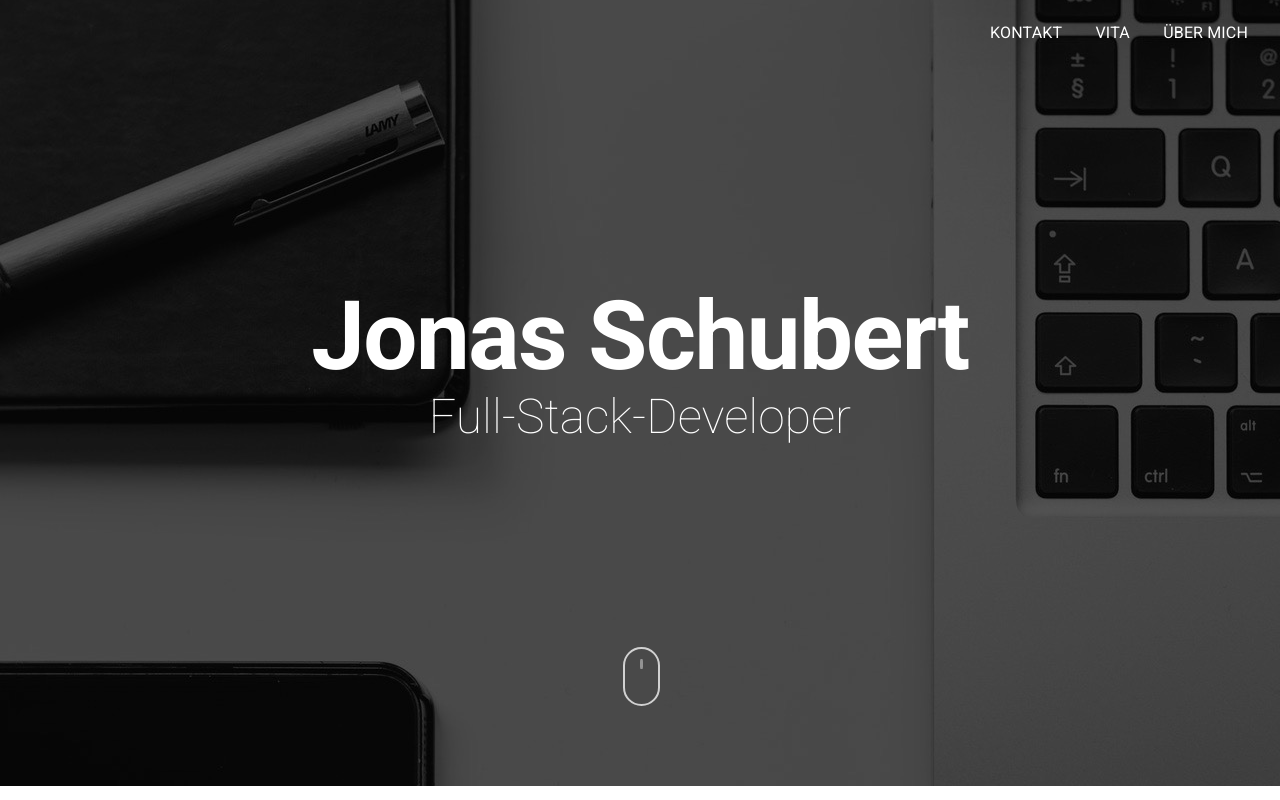
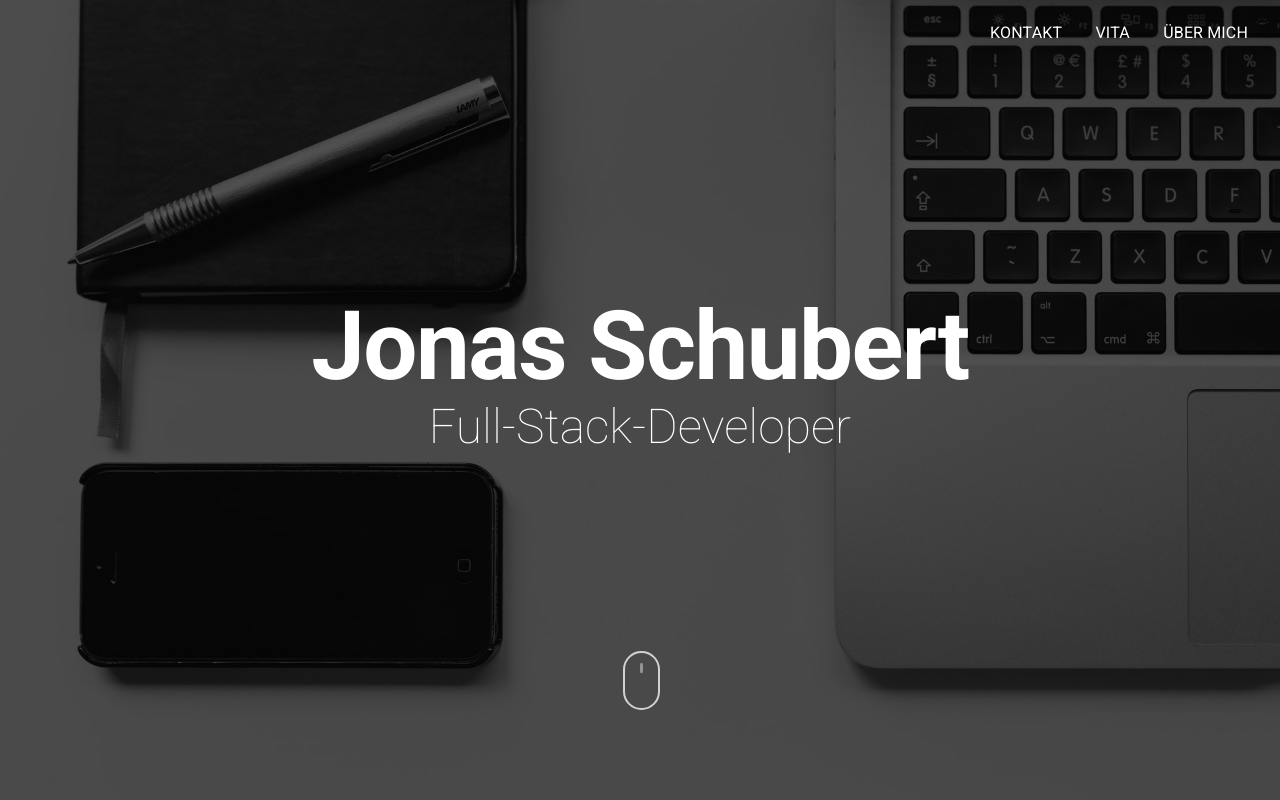
Before and after one commit to jnschbrt/website-portfolio, a Vue app: page / in a window 1280 px wide. Shown: the top 800 px of the page. Built offline with nearby package versions, Linux system fonts and the light colour scheme; some icons are missing.

Commit message:
no more parralax

```diff
--- a/src/components/Home.vue
+++ b/src/components/Home.vue
@@ -1,17 +1,23 @@
 <template>
-  <v-parallax src="../assets/parralax.jpg" height="786">
-    <v-row align="center" justify="center" class="mt-12 pt-12">
+  <section id="hero">
+    <v-img src="../assets/parralax.jpg" height="100vh">
+      <v-container fill-height>
+        <v-row align="center" justify="center" class="white--text mt-12 pt-12">
           <v-col class="text-center mt-12 pt-12" cols="12">
             <h1
               class="font-weight-bold mb-2"
-          :class="[$vuetify.breakpoint.smAndDown ? 'display-3' : 'display-4']"
+              :class="[
+                $vuetify.breakpoint.smAndDown ? 'display-3' : 'display-4'
+              ]"
               data-aos="fade-down"
             >
               Jonas Schubert
             </h1>
             <h2
               class="font-weight-thin"
-          :class="[$vuetify.breakpoint.smAndDown ? 'display-1' : 'display-2']"
+              :class="[
+                $vuetify.breakpoint.smAndDown ? 'display-1' : 'display-2'
+              ]"
               data-aos="fade-up"
             >
               Full-Stack-Developer
@@ -30,7 +36,9 @@
             </div>
           </div>
         </v-row>
-  </v-parallax>
+      </v-container>
+    </v-img>
+  </section>
 </template>
 
 <script>
```
Lines whose indentation alone changed are shown as unchanged.
